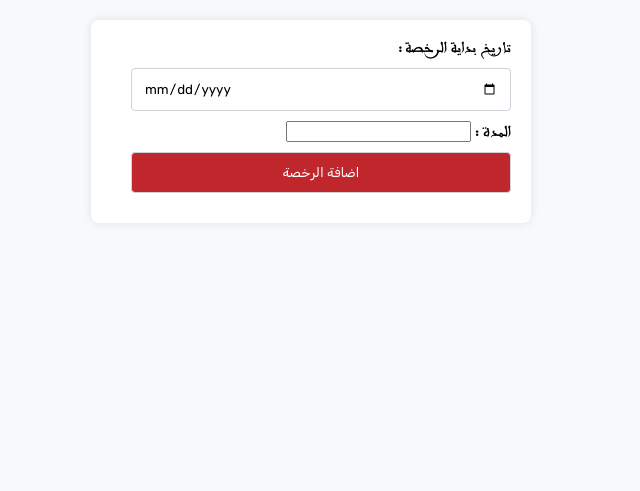
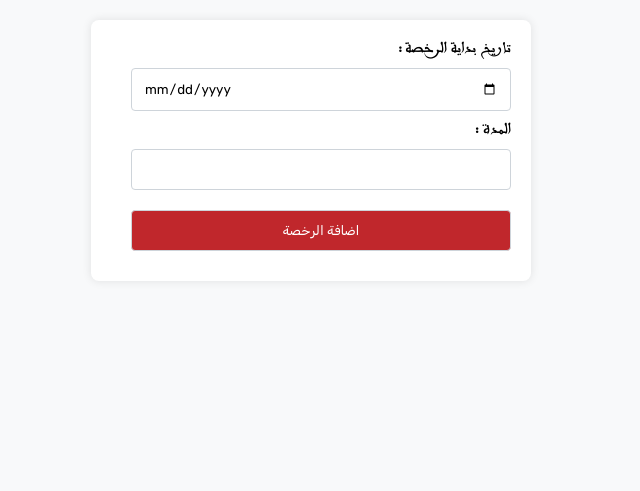
Before and after one commit to BEXXISSAM/Leaves, a Django app: page /add_leave/ in a window 1280 px wide. Shown: the part 151-642 px from the top of the page, without its empty margins (329-969 px from the left). Run offline with Django 5.2, Linux system fonts and the light colour scheme; the visitor is signed in with stand-in values (Sample User, id 1); data that the repository does not hold is empty.

Commit message:
Update addEmployee.css

```diff
--- a/Project/Manager/static/addEmployee.css
+++ b/Project/Manager/static/addEmployee.css
@@ -120,6 +120,7 @@ main input[type="name"],
 main input[type="text"],
 main input[type="password"],
 main input[type='date'],
+main input[type="number"],
 main select,
 main button{
     font-family: Rubik, serif;
```
